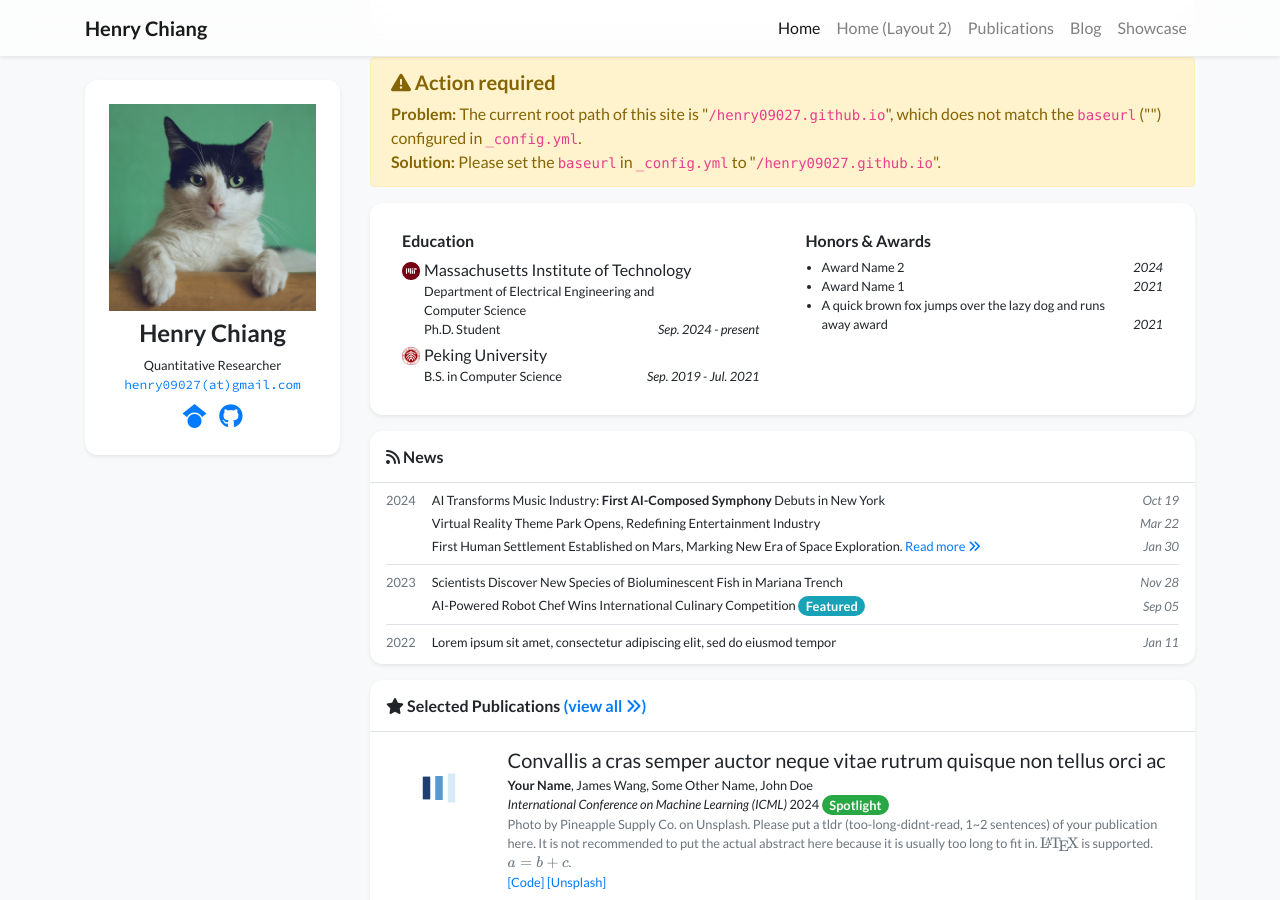
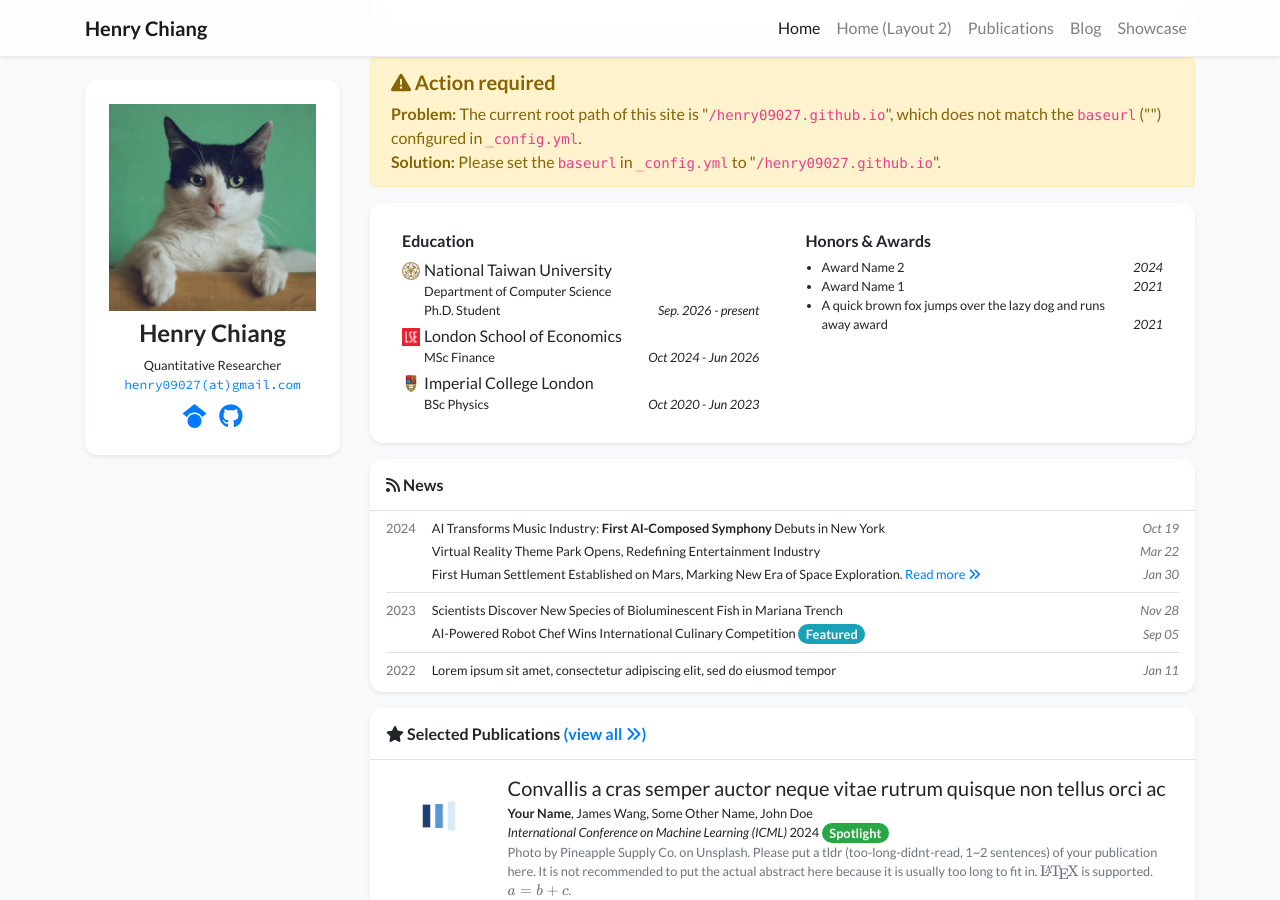
Before and after one commit to henry09027/henry09027.github.io, a Jekyll site: the page built from index.html, in a window 1280 px wide and 900 px high, scrolled down 329 px. Built offline with Jekyll 4.4.1, drawn with Linux system fonts in a browser that asks for light colours; nearby versions of some CDN libraries; a style sheet for code colours, icons or effects is not loaded.

Commit message:
Update education section in profile.yml

```diff
--- a/_data/profile.yml
+++ b/_data/profile.yml
@@ -35,16 +35,20 @@ portrait_caption: >-
   Photo by Manja Vitolic on Unsplash (this caption is optional, comment it out to disable).
 
 education:
-- name: Massachusetts Institute of Technology
-  logo: /assets/images/badges/MIT_Social_circle.png
+- name: National Taiwan University
+  logo: /assets/images/myimages/ntu.jfif
   position: >-
-    Department of Electrical Engineering and Computer Science <br/>
+    Department of Computer Science<br/>
     Ph.D. Student
-  date: Sep. 2024 - present
-- name: Peking University
-  logo: /assets/images/badges/PKU_red.png
-  position: B.S. in Computer Science
-  date: Sep. 2019 - Jul. 2021
+  date: Sep. 2026 - present
+- name: London School of Economics
+  logo: /assets/images/myimages/lse.png
+  position: MSc Finance
+  date: Oct 2024 - Jun 2026
+- name: Imperial College London
+  logo: /assets/images/myimages/imperial.png
+  position: BSc Physics
+  date: Oct 2020 - Jun 2023
 
 # experience:
 # - name: Peking University
```
